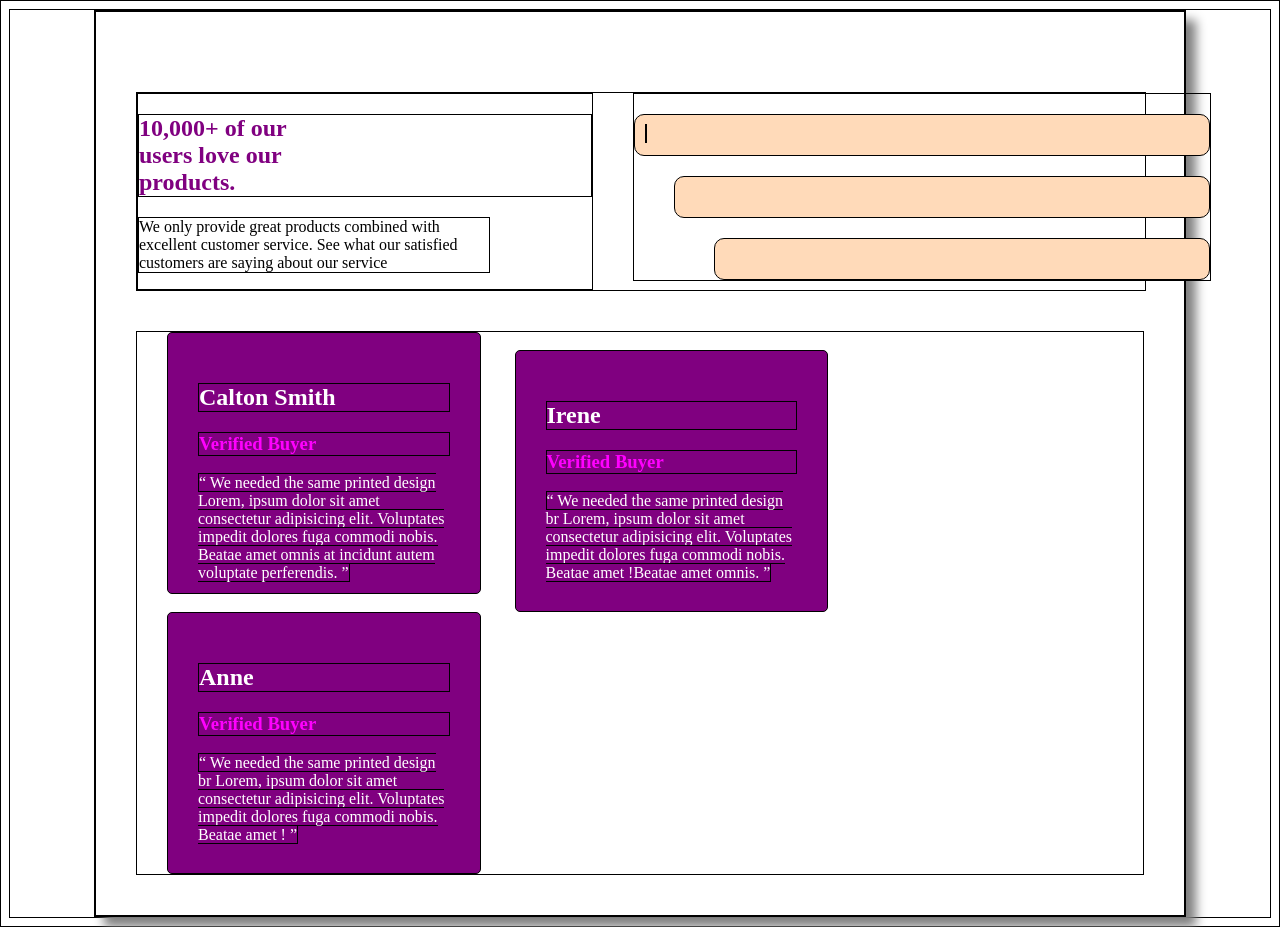
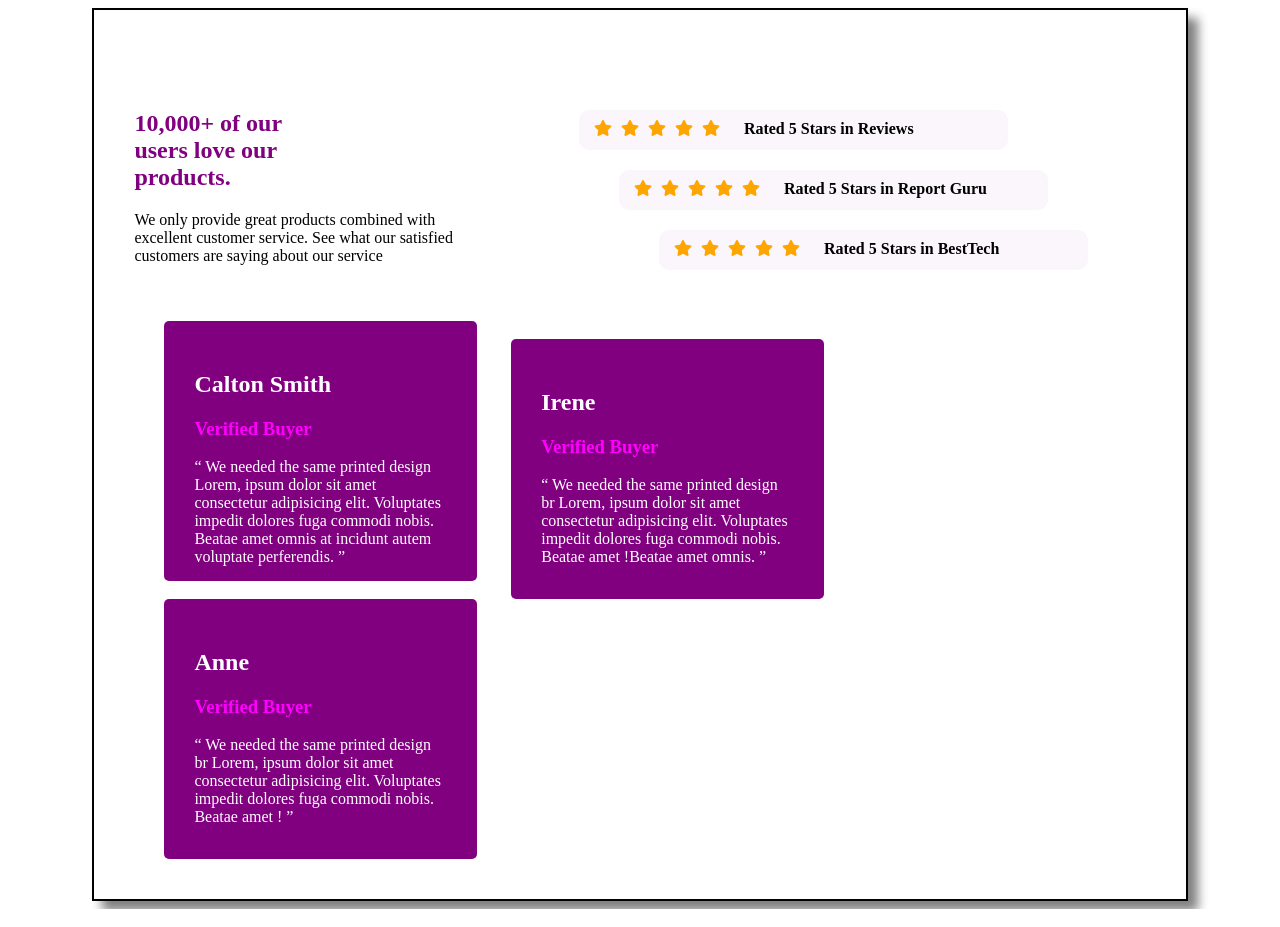
Before and after one commit to mazgio/projlayout, a plain HTML site: page index.html in a window 1280 px wide. Drawn offline with Linux system fonts and the light colour scheme.

Commit message:
Giorgiostar

```diff
--- a/index.html
+++ b/index.html
@@ -6,6 +6,7 @@
     <meta name="viewport" content="width=device-width, initial-scale=1.0" />
     <title>Document</title>
     <link rel="stylesheet" href="style.css" />
+    <link rel="stylesheet" href="https://use.fontawesome.com/releases/v5.15.4/css/all.css" integrity="sha384-DyZ88mC6Up2uqS4h/KRgHuoeGwBcD4Ng9SiP4dIRy0EXTlnuz47vAwmeGwVChigm" crossorigin="anonymous">
   </head>
   <body>
 
@@ -22,12 +23,31 @@
         <aside>
           <div class="star topbar">
             <i class="fas fa-star"></i>
+            <i class="fas fa-star"></i>
+            <i class="fas fa-star"></i>
+            <i class="fas fa-star"></i>
+            <i class="fas fa-star"></i>
+            <span>Rated 5 Stars in Reviews</span>
           </div>
           <div class="star middlebar">
+            <i class="fas fa-star"></i>
+            <i class="fas fa-star"></i>
+            <i class="fas fa-star"></i>
+            <i class="fas fa-star"></i>
+            <i class="fas fa-star"></i>
+           <span>Rated 5 Stars in Report Guru</span>
 
           </div>
+          </div>
           <div class="star lowerbar">
+            <i class="fas fa-star"></i>
+            <i class="fas fa-star"></i>
+            <i class="fas fa-star"></i>
+            <i class="fas fa-star"></i>
+            <i class="fas fa-star"></i>
+            <span>Rated 5 Stars in BestTech</span>
 
+          </div>
           </div>
         </aside>
       </section>
--- a/style.css
+++ b/style.css
@@ -1,7 +1,3 @@
-* {
-    border: 1px solid black;
-
-}
 
 main{
     /* position: relative; */
@@ -76,7 +72,7 @@ aside{
 }
 
 .reviews, aside {
-    width: 45%;
+    width: 40%;
 }
 
 .reviews {
@@ -86,12 +82,12 @@ aside{
 .star{
     display: relative;
     right: 0;
-    /* width:300px; */
+    width:80%;
     height:20px;
     margin-top: 20px;
     padding:10px;
     border-radius: 10px;
-    background-color: peachpuff;
+    background-color: rgb(250, 246, 251);
 }
 
 .middlebar{
@@ -101,3 +97,13 @@ margin-left: 40px;
 .lowerbar{
     margin-left:80px;
 }
+
+.fas{
+    color:orange;
+    margin-left:5px;
+}
+
+span{
+    font-weight: bold;
+    margin-left: 20px;
+}
```
